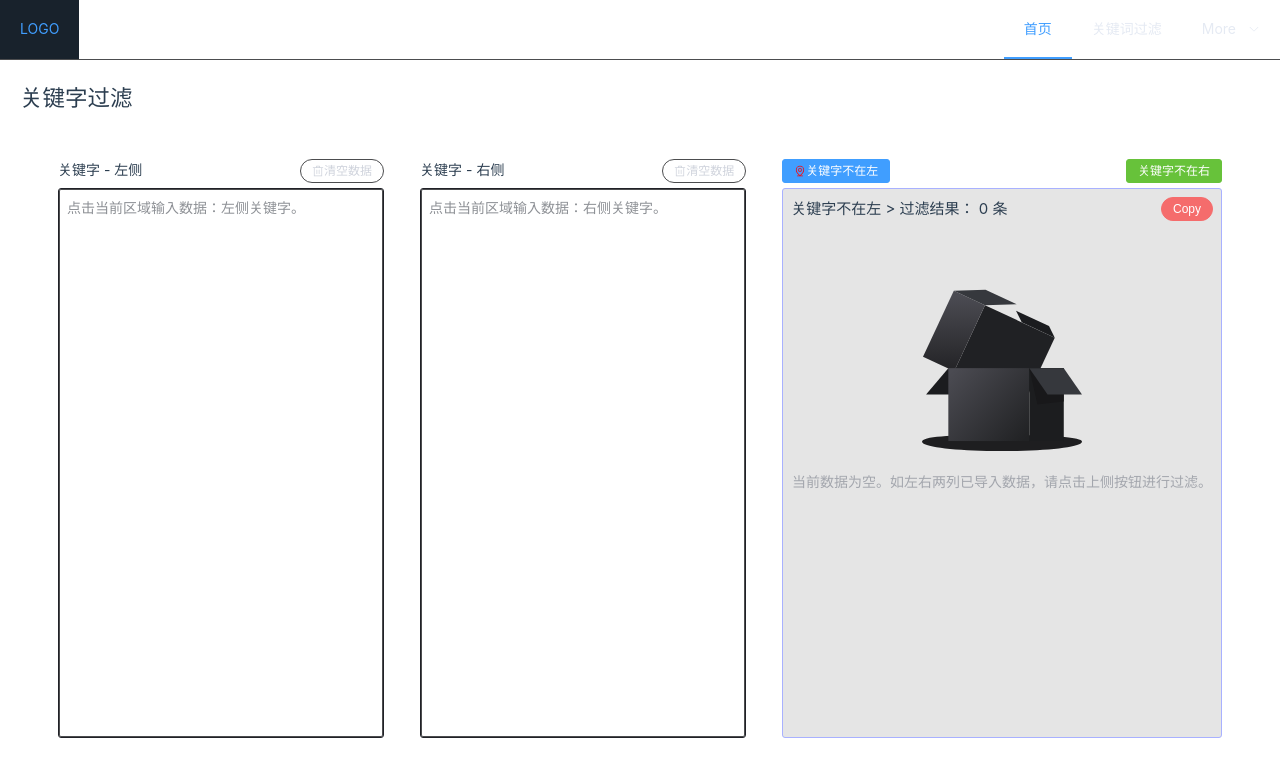
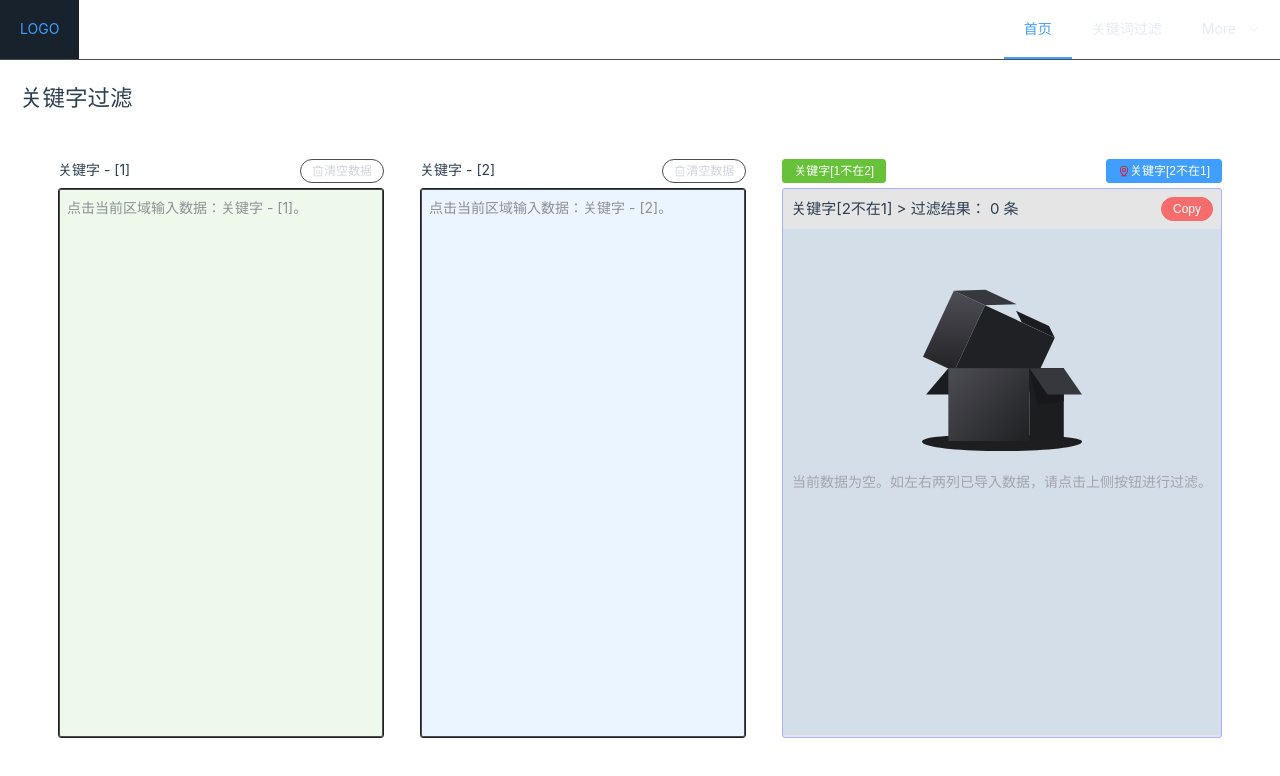
Before and after one commit to jing4866/atools, a Vue app: page /keytool in a window 1280 px wide. Shown: the top 776 px of the page. Built offline with nearby package versions, Linux system fonts and the light colour scheme.

Commit message:
key-tool:完善UI

```diff
--- a/src/views/KeyView.vue
+++ b/src/views/KeyView.vue
@@ -4,35 +4,35 @@
     <div class="keys-containter">
       <div class="keys-item keys-last-day">
         <div class="keys-type">
-          <p>关键字 - 左侧 </p>
+          <p>关键字 - [1] </p>
           <el-button round size="small" @click="clearHandle(0)"><el-icon><Delete /></el-icon>清空数据</el-button>
         </div>
         <div class="keys-content">
-          <el-input class="keys-area" v-model="keyleft" type="textarea" placeholder="点击当前区域输入数据：左侧关键字。"
+          <el-input class="keys-area" v-model="keyleft" type="textarea" placeholder="点击当前区域输入数据：关键字 - [1]。"
             @change="leftChange" />
         </div>
       </div>
       <div class="keys-item keys-new-day">
         <div class="keys-type">
-          <p>关键字 - 右侧</p>
+          <p>关键字 - [2]</p>
           <el-button round size="small"  @click="clearHandle(1)"><el-icon><Delete /></el-icon>清空数据</el-button>
         </div>
         <div class="keys-content">
-          <el-input class="keys-area" v-model="keyright" type="textarea" placeholder="点击当前区域输入数据：右侧关键字。"
+          <el-input class="keys-area" v-model="keyright" type="textarea" placeholder="点击当前区域输入数据：关键字 - [2]。"
             @change="rightChange" />
         </div>
       </div>
       <div class="keys-item keys-compared">
         <div class="keys-type">
+          <el-button type="success" size="small" @click="keysFilterHandle(1)">
+            <el-icon class="keys-type-icon" color="red" v-show="keys_filtered_pos === 1">
+              <LocationInformation />
+            </el-icon>关键字[1不在2]
+          </el-button>
           <el-button type="primary" size="small" @click="keysFilterHandle(0)">
             <el-icon class="keys-type-icon" color="red" v-show="keys_filtered_pos === 0">
               <LocationInformation />
-            </el-icon>关键字不在左
-          </el-button>
-          <el-button type="success" size="small" @click="keysFilterHandle(1)">
-            <el-icon class="keys-type-icon" color="red" v-show="keys_filtered_pos === 1">
-              <LocationInformation />
-            </el-icon>关键字不在右
+            </el-icon>关键字[2不在1]
           </el-button>
         </div>
         <div class="keys-content">
@@ -40,7 +40,7 @@
             <p class="keys-selected">{{ keys_filtered }} > 过滤结果： {{ data.result.length }} 条</p>
             <el-button type="danger" round size="small" @click="copyHandle">Copy</el-button>
           </div>
-          <div class="keys-list">
+          <div class="keys-list" :style="{background: keys_filtered_pos ? 'rgba(103, 194, 58, 0.1)' : 'rgba(64, 158, 255, 0.1)'}">
             <el-empty v-if="!data.result.length && (!data.left.length || !data.right.length)" description="当前数据为空。如左右两列已导入数据，请点击上侧按钮进行过滤。" />
             <ul v-else>
               <li v-for="(item, index) in data.result" :key="index">{{ item }}</li>
@@ -62,7 +62,7 @@ import { str2Array } from '@/utils/util.js'
 
 let keyleft = ref(''); // 左侧关键字 textarea
 let keyright = ref(''); // 右侧关键字 textarea
-let keys_filtered = ref('关键字不在左'); // 过滤状态
+let keys_filtered = ref('关键字[2不在1]'); // 过滤状态
 let keys_filtered_pos = ref(0); // 过滤状态
 let data = reactive({
   left: [],
@@ -105,7 +105,7 @@ const clearHandle = (pos) => {
 
 // 点击过滤关键字按钮事件
 const keysFilterHandle = (pos) => {
-  keys_filtered.value = pos ? '关键字不在右' : '关键字不在左';
+  keys_filtered.value = pos ? '关键字[1不在2]' : '关键字[2不在1]';
   keys_filtered_pos.value = pos;
   D_Value(pos)
 }
@@ -155,9 +155,24 @@ const copyHandle = () => {
       padding: 8px;
       margin: 10px;
 
+      &:nth-of-type(1){
+        .keys-content{
+          .el-textarea__inner {
+            background-color: rgba(103, 194, 58, 0.1);
+          }
+        }
+      }
+
+      &:nth-of-type(2){
+        .keys-content{
+          .el-textarea__inner {
+            background-color: rgba(64, 158, 255, 0.1);
+          }
+        }
+      }
+
       &:nth-of-type(3) {
         width: 40%;
-
         .keys-content {
           border: 1px solid #202127;
           border-color: #a8b1ff;
@@ -185,7 +200,6 @@ const copyHandle = () => {
           border: 1px solid #202127;
           border-radius: 3px;
           background-color: rgba(255, 255, 255, 0.1);
-
           &:hover {
             border-color: #a8b1ff;
           }
@@ -199,7 +213,7 @@ const copyHandle = () => {
       }
 
       .keys-list {
-        height: calc(100vh - 300px);
+        height: calc(100vh - 294px);
         padding: 8px;
         overflow-y: auto;
       }
--- a/vue.config.js
+++ b/vue.config.js
@@ -1,3 +1,4 @@
 module.exports = {
     publicPath: './'
+
 }
```
Also changed, not shown: 1 other file (tests, documents, lock files or other folders).
